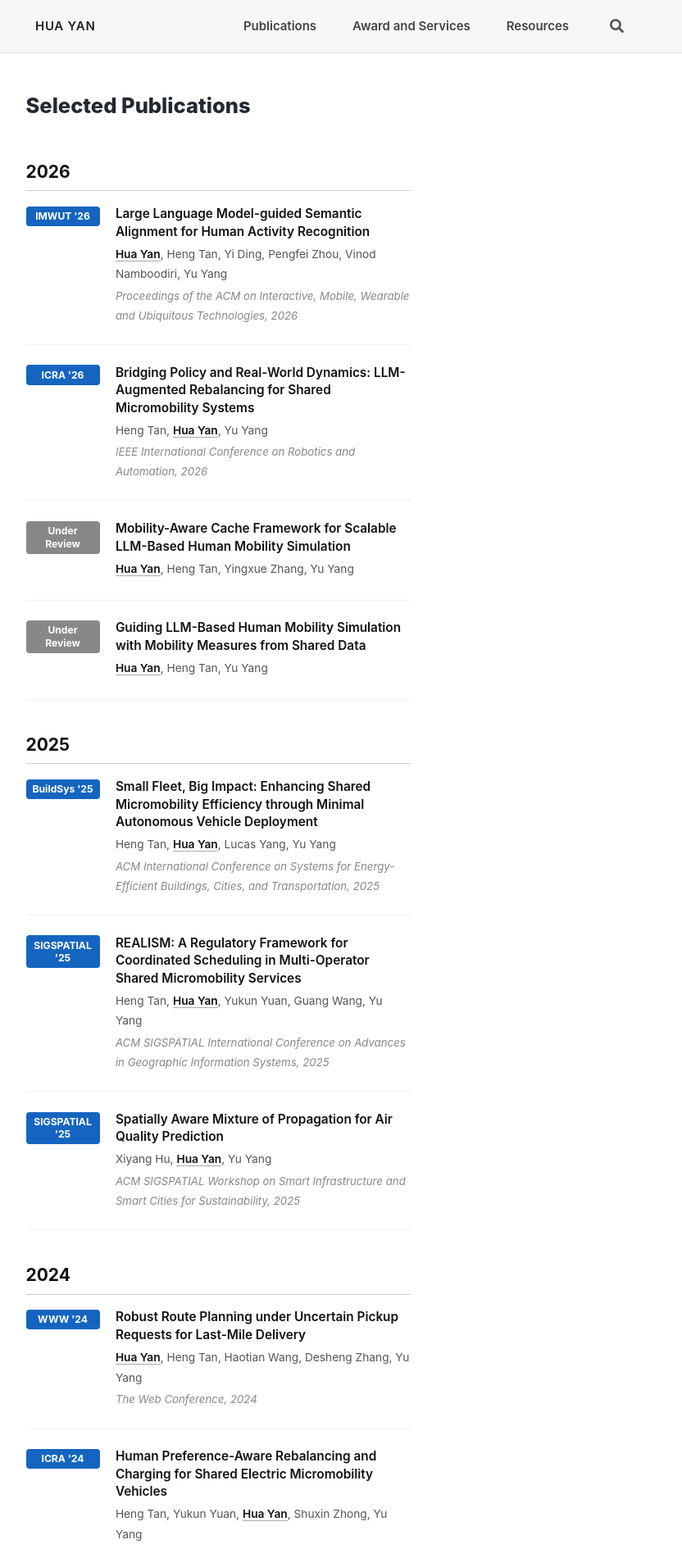
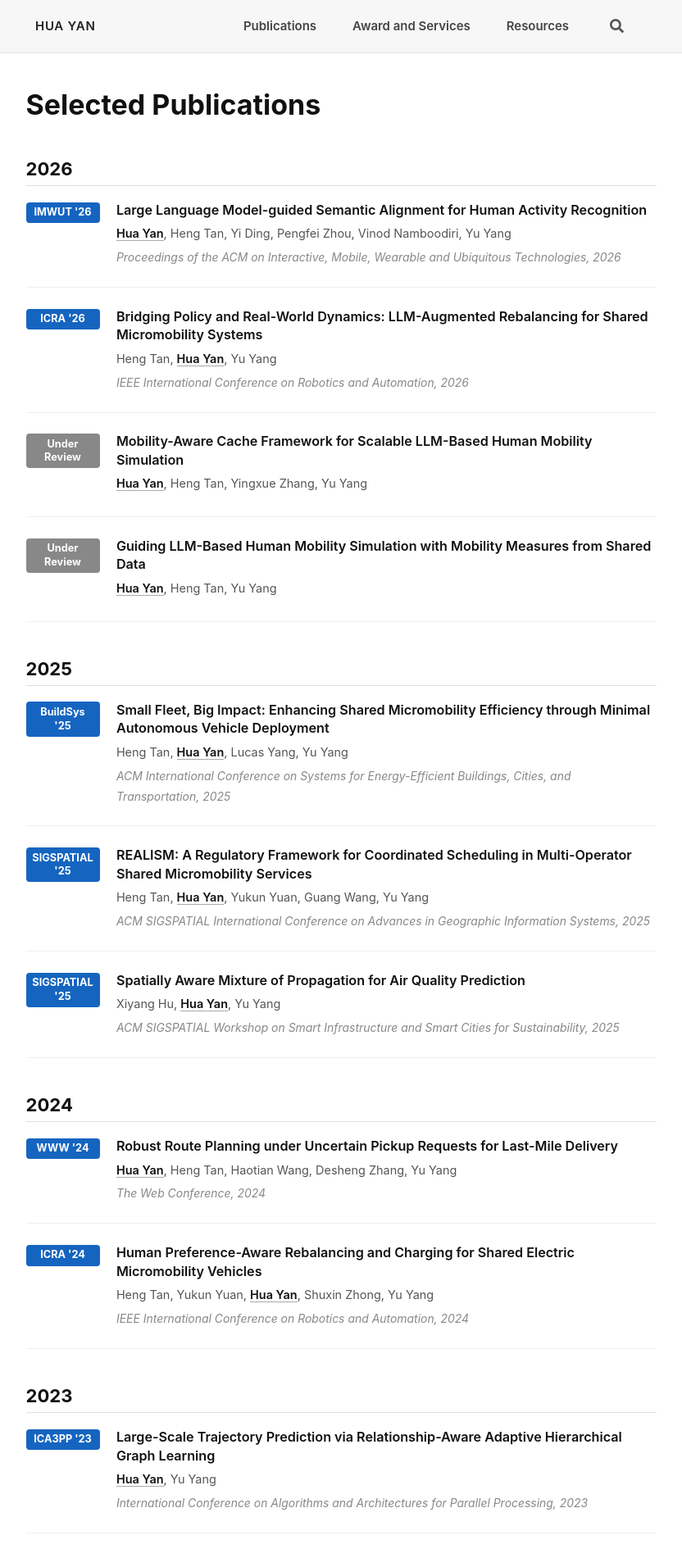
Before and after one commit to huy222-lu/website, a Jekyll site: the page built from _pages/publications.md, in a window 1280 px wide. Shown: the top 1890 px of the page at 82% size, without its empty margins (224-1056 px from the left). Built offline with Jekyll 4.4.1, drawn with Linux system fonts in a browser that asks for light colours; cached includes are drawn as plain includes; a script that is not in the unit is left out; comment, search, counter and statistics services are not loaded.

Commit message:
improve style

```diff
--- /dev/null
+++ b/_layouts/page.html
@@ -0,0 +1,12 @@
+---
+layout: default
+---
+
+<div class="subpage-wrapper">
+  {% if page.title %}
+    <h1 class="subpage-title">{{ page.title }}</h1>
+  {% endif %}
+  <div class="subpage-content">
+    {{ content }}
+  </div>
+</div>
--- a/assets/css/main.scss
+++ b/assets/css/main.scss
@@ -303,26 +303,28 @@ html { scroll-behavior: smooth; }
 }
 
 /* ============================================================
-   Sub-pages (Publications, etc.) — sidebar-free, centered
+   Sub-pages — custom page layout (completely sidebar-free)
    ============================================================ */
 
-.layout--single #main {
+.subpage-wrapper {
   max-width: 820px;
   margin: 0 auto;
-  float: none;
-  padding: 2em 1.5em;
+  padding: 2.5em 1.5em 4em;
 }
 
-.layout--single .sidebar {
-  display: none !important;
-  width: 0 !important;
+.subpage-title {
+  font-size: 2em;
+  font-weight: 700;
+  color: #111;
+  margin-bottom: 1.2em;
 }
 
-.layout--single article.page {
-  float: none !important;
-  width: 100% !important;
-  margin-left: 0 !important;
-  padding-left: 0 !important;
+.subpage-content {
+  font-size: 1em;
+  line-height: 1.8;
+  color: #111;
+
+  a { color: #1565c0; &:hover { color: #0d47a1; } }
 }
 
 .page__content {
```
Also changed, not shown: _pages/publications.md (+1 -2 lines), _pages/resource.md (+1 -1 lines), _pages/services.md (+1 -1 lines).
